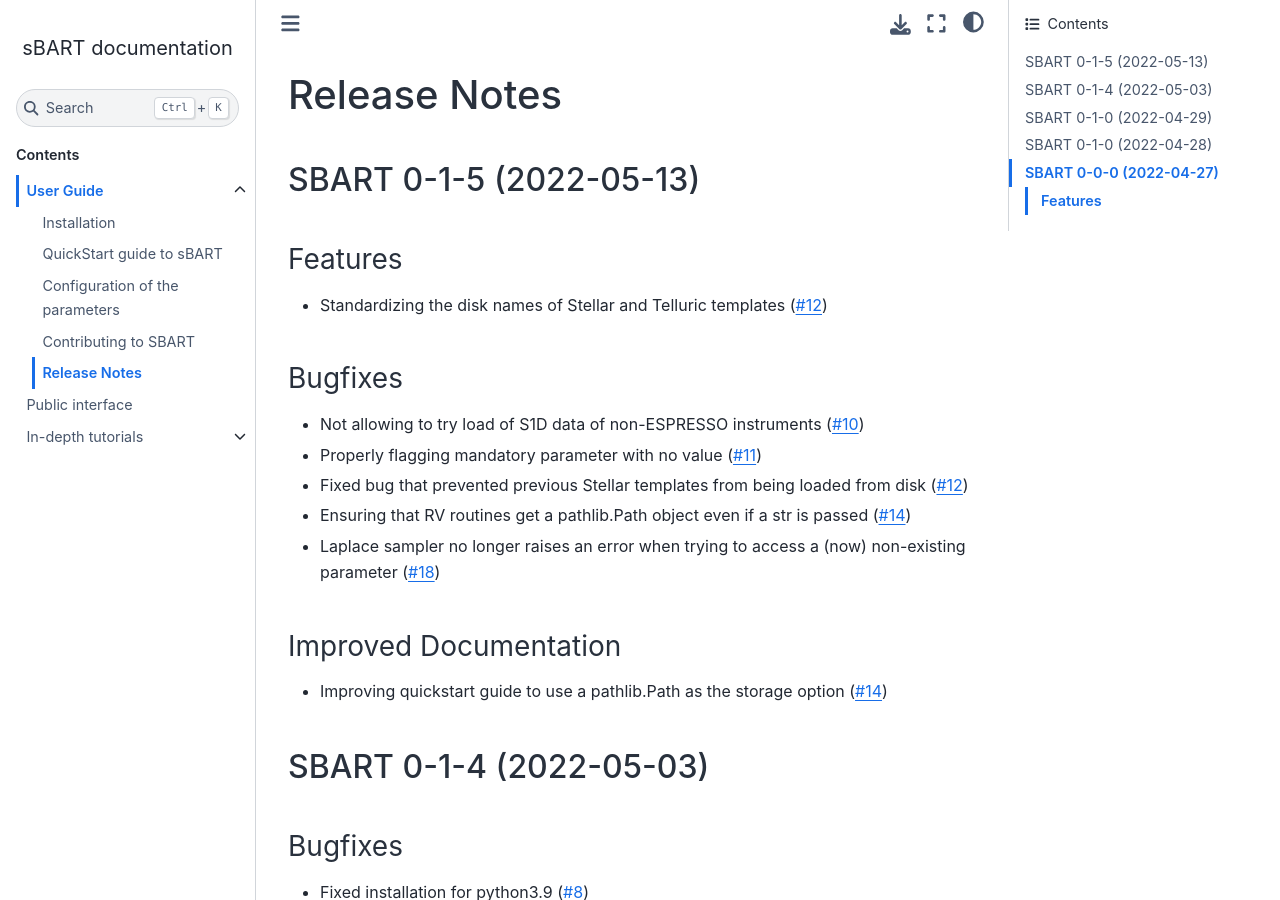
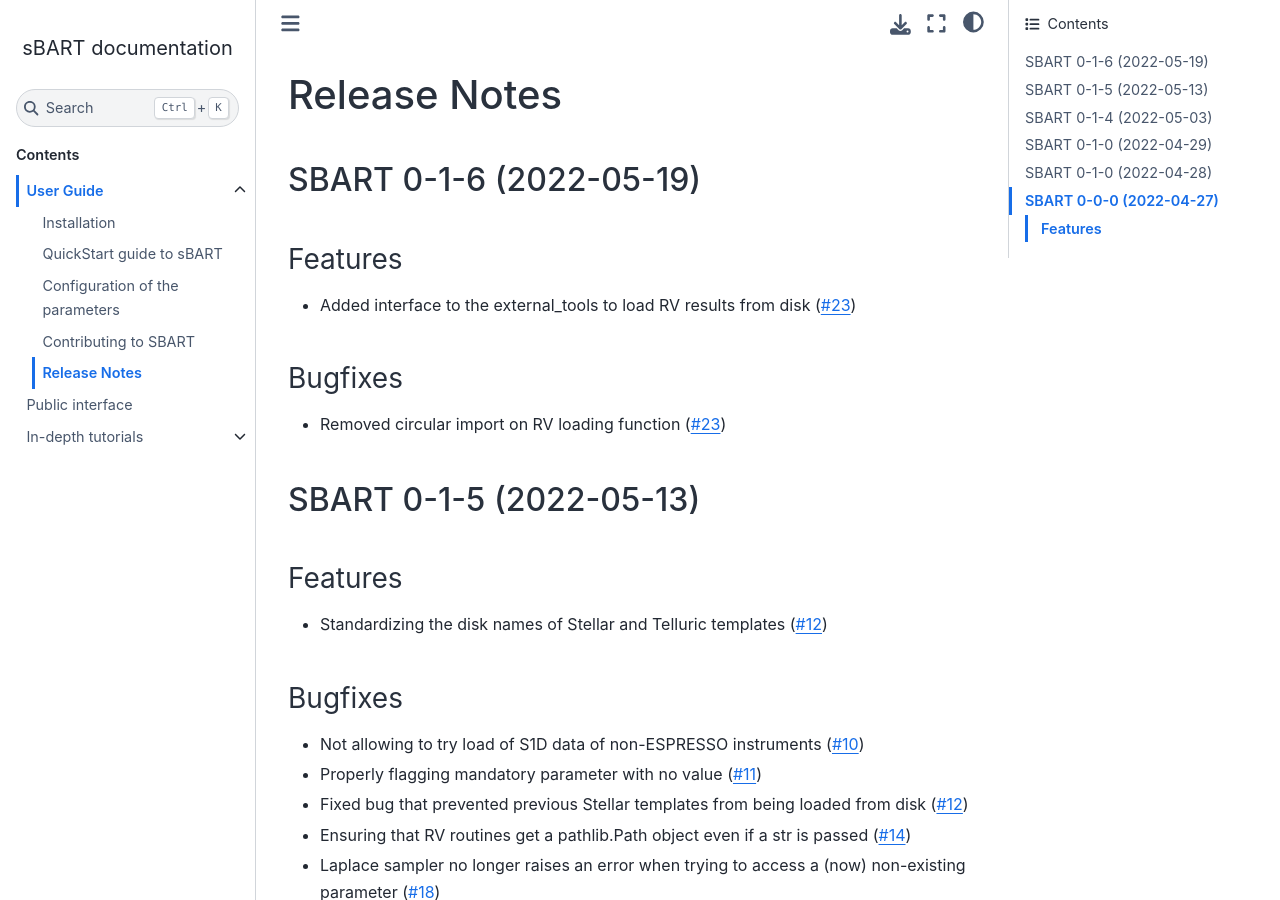
Before and after one commit to iastro-pt/sBART, a Sphinx documentation site: the page built from docs/NEWS.rst, in a window 1280 px wide and 900 px high. Built offline with Sphinx 7.4.7 and the Sphinx Book theme 1.1.4, drawn with Linux system fonts in a browser that asks for light colours.

Commit message:
building the changelog

```diff
--- a/docs/NEWS.rst
+++ b/docs/NEWS.rst
@@ -3,6 +3,21 @@ Release Notes
 =============
 
 .. towncrier release notes start
+
+SBART 0-1-6 (2022-05-19)
+------------------------
+
+Features
+~~~~~~~~
+
+- Added interface to the external_tools to load RV results from disk (`#23 <https://github.com/iastro-pt/sBART/issues/23>`_)
+
+
+Bugfixes
+~~~~~~~~
+
+- Removed circular import on RV loading function (`#23 <https://github.com/iastro-pt/sBART/issues/23>`_)
+
 
 SBART 0-1-5 (2022-05-13)
 ------------------------
```
Also changed, not shown: 2 other files.
